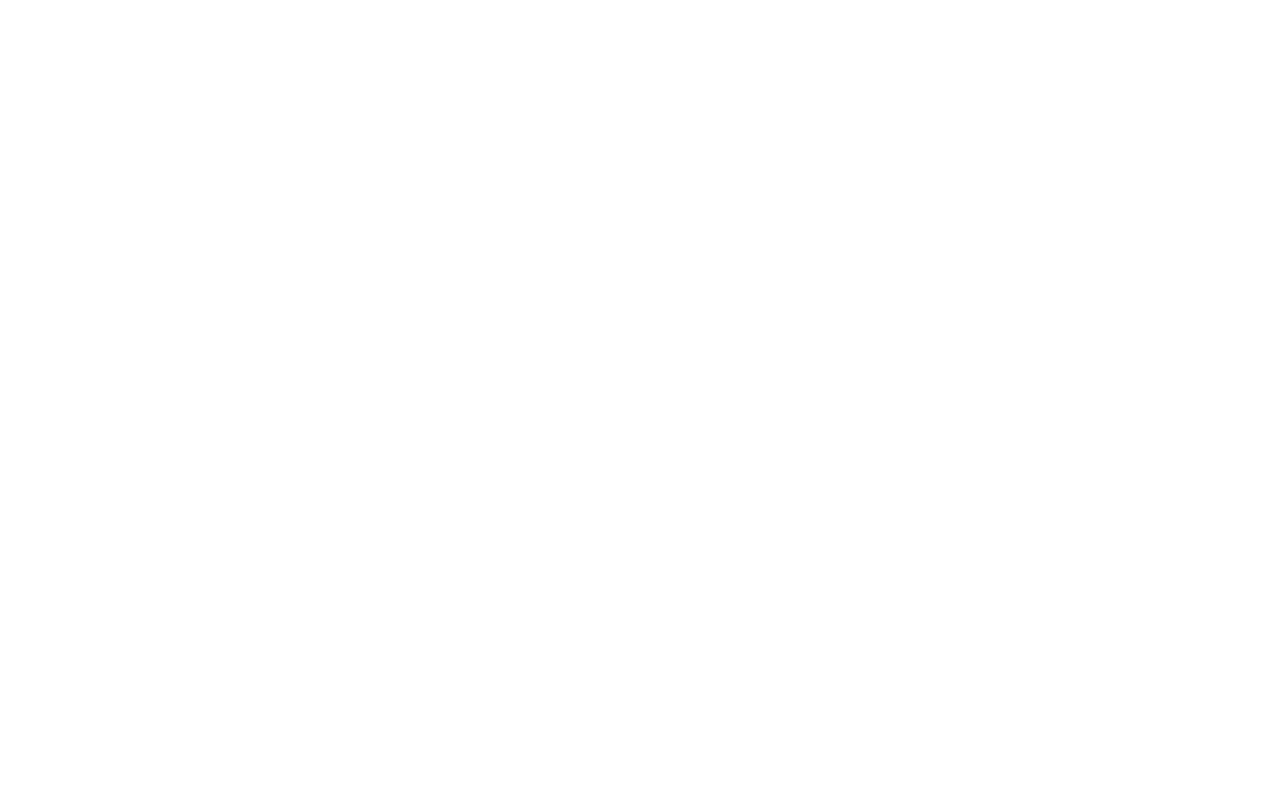
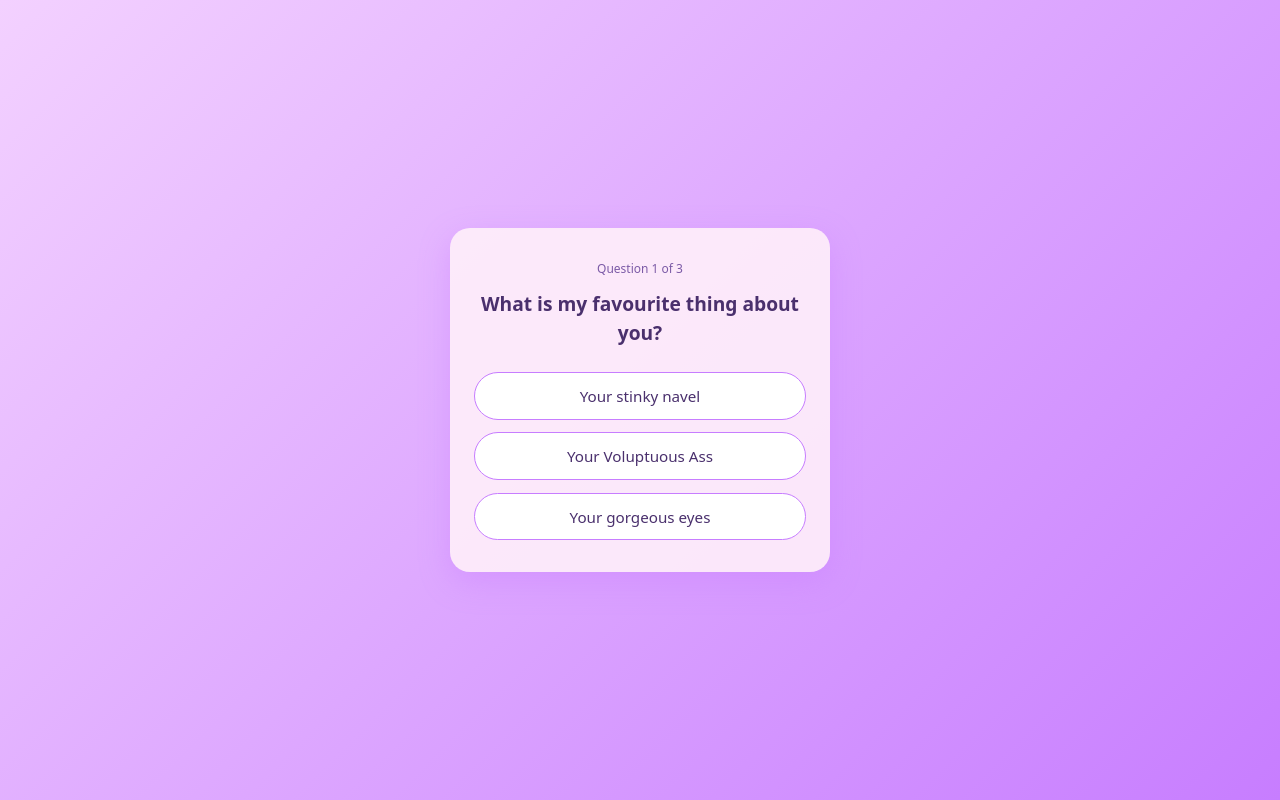
Before and after one commit to aditya27vijay/valentine-mystery, a React (Vite) app: page /clue1 in a window 1280 px wide. Before the commit this address had no page. Built offline with nearby package versions, Linux system fonts and the light colour scheme.

Commit message:
Add quiz functionality and link landing page to Clue 1

```diff
--- a/src/App.jsx
+++ b/src/App.jsx
@@ -1,10 +1,12 @@
 import { Routes, Route } from "react-router-dom";
 import Landing from "./pages/Landing";
+import Clue1 from "./pages/Clue1";
 
 function App() {
   return (
     <Routes>
       <Route path="/" element={<Landing />} />
+      <Route path="/clue1" element={<Clue1 />} />
     </Routes>
   );
 }
--- /dev/null
+++ b/src/pages/Clue1.jsx
@@ -0,0 +1,118 @@
+import { useState } from "react";
+import "../styles/quiz.css";
+
+export default function Clue1() {
+  // ✏️ EDIT QUESTIONS HERE
+  const questions = [
+    {
+      question: "What is my favourite thing about you?",
+      options: ["Your stinky navel", "Your Voluptuous Ass", "Your gorgeous eyes"],
+      correctIndex: 2,
+    },
+    {
+      question: "What is my favourite movie?",
+      options: ["Inception", "Interstellar", "Barbie and some princess bs"],
+      correctIndex: 1,
+    },
+    {
+      question: "What did you unknowingly steal from me?",
+      options: ["My sleep", "My attention", "My heart 💜"],
+      correctIndex: 2,
+    },
+  ];
+
+  const [current, setCurrent] = useState(0);
+  const [selected, setSelected] = useState(null);
+  const [status, setStatus] = useState("playing");
+  // status: "playing" | "failed" | "success"
+
+  const handleOptionClick = (index) => {
+    setSelected(index);
+
+    setTimeout(() => {
+      const correct = questions[current].correctIndex === index;
+
+      if (!correct) {
+        setStatus("failed");
+        return;
+      }
+
+      // correct answer
+      if (current < questions.length - 1) {
+        setCurrent(current + 1);
+        setSelected(null);
+      } else {
+        setStatus("success");
+      }
+    }, 500);
+  };
+
+  const resetQuiz = () => {
+    setCurrent(0);
+    setSelected(null);
+    setStatus("playing");
+  };
+
+  return (
+    <div className="quiz-container">
+      <div className="quiz-card">
+        {status === "playing" && (
+          <>
+            <p className="quiz-progress">
+              Question {current + 1} of {questions.length}
+            </p>
+
+            <h2 className="quiz-question">
+              {questions[current].question}
+            </h2>
+
+            <div className="quiz-options">
+              {questions[current].options.map((option, index) => (
+                <button
+                  key={index}
+                  className={`quiz-option ${
+                    selected === index ? "selected" : ""
+                  }`}
+                  onClick={() => handleOptionClick(index)}
+                  disabled={selected !== null}
+                >
+                  {option}
+                </button>
+              ))}
+            </div>
+          </>
+        )}
+
+        {status === "failed" && (
+          <>
+            <h2 className="quiz-question">Almost 💔</h2>
+            <p className="quiz-finish">
+              That didn’t feel quite right.
+              <br />
+              Want to try again?
+            </p>
+
+            <button className="quiz-next-btn" onClick={resetQuiz}>
+              Try Again
+            </button>
+          </>
+        )}
+
+        {status === "success" && (
+          <>
+            <h2 className="quiz-question">Clue Unlocked 💖</h2>
+            <p className="quiz-finish">
+              You know me better than anyone.
+              <br />
+              Let’s move forward.
+            </p>
+
+            <button className="quiz-next-btn">
+              Continue
+            </button>
+          </>
+        )}
+      </div>
+    </div>
+  );
+}
--- a/src/pages/Landing.jsx
+++ b/src/pages/Landing.jsx
@@ -1,6 +1,9 @@
+import { useNavigate } from "react-router-dom";
 import "../styles/landing.css";
 
 export default function Landing() {
+  const navigate = useNavigate();
+
   return (
     <div className="landing-container">
       <div className="case-file">
@@ -20,12 +23,15 @@
           <p><strong>Last Seen:</strong> The moment I met you</p>
         </div>
 
-        <button className="start-btn">
+        <button
+          className="start-btn"
+          onClick={() => navigate("/clue1")}
+        >
           Start Investigation
         </button>
 
         <p className="warning">
-          ⚠️ This case contains sensitive emotional material.
+          💜 A gentle mystery awaits you.
         </p>
       </div>
     </div>
--- /dev/null
+++ b/src/styles/quiz.css
@@ -0,0 +1,80 @@
+.quiz-container {
+  width: 100vw;
+  height: 100vh;
+  background: linear-gradient(135deg, #f3d1ff, #c77dff);
+  display: flex;
+  align-items: center;
+  justify-content: center;
+  padding: 1rem;
+}
+
+.quiz-card {
+  width: 100%;
+  max-width: 380px;
+  background: rgba(255, 240, 250, 0.9);
+  border-radius: 20px;
+  padding: 2rem 1.5rem;
+  text-align: center;
+  box-shadow: 0 10px 30px rgba(199, 125, 255, 0.4);
+}
+
+.quiz-progress {
+  font-size: 0.75rem;
+  color: #7b5aa6;
+  margin-bottom: 0.8rem;
+}
+
+.quiz-question {
+  font-size: 1.2rem;
+  color: #4a306d;
+  margin-bottom: 1.5rem;
+}
+
+.quiz-options {
+  display: flex;
+  flex-direction: column;
+  gap: 0.8rem;
+}
+
+.quiz-option {
+  padding: 0.8rem;
+  border-radius: 999px;
+  border: 1px solid #c77dff;
+  background: white;
+  color: #4a306d;
+  font-size: 0.95rem;
+  cursor: pointer;
+  transition: all 0.2s ease;
+}
+
+.quiz-option:hover {
+  background: #f3d1ff;
+}
+
+.quiz-option.selected {
+  background: #ff9edb;
+  color: white;
+  border-color: #ff9edb;
+}
+
+.quiz-option:disabled {
+  cursor: default;
+}
+
+.quiz-finish {
+  font-size: 0.95rem;
+  color: #5a3d7a;
+  margin: 1.2rem 0;
+}
+
+.quiz-next-btn {
+  margin-top: 1.5rem;
+  padding: 0.9rem;
+  width: 100%;
+  border: none;
+  border-radius: 999px;
+  background: linear-gradient(135deg, #ff9edb, #c77dff);
+  color: white;
+  font-size: 1rem;
+  cursor: pointer;
+}
```
